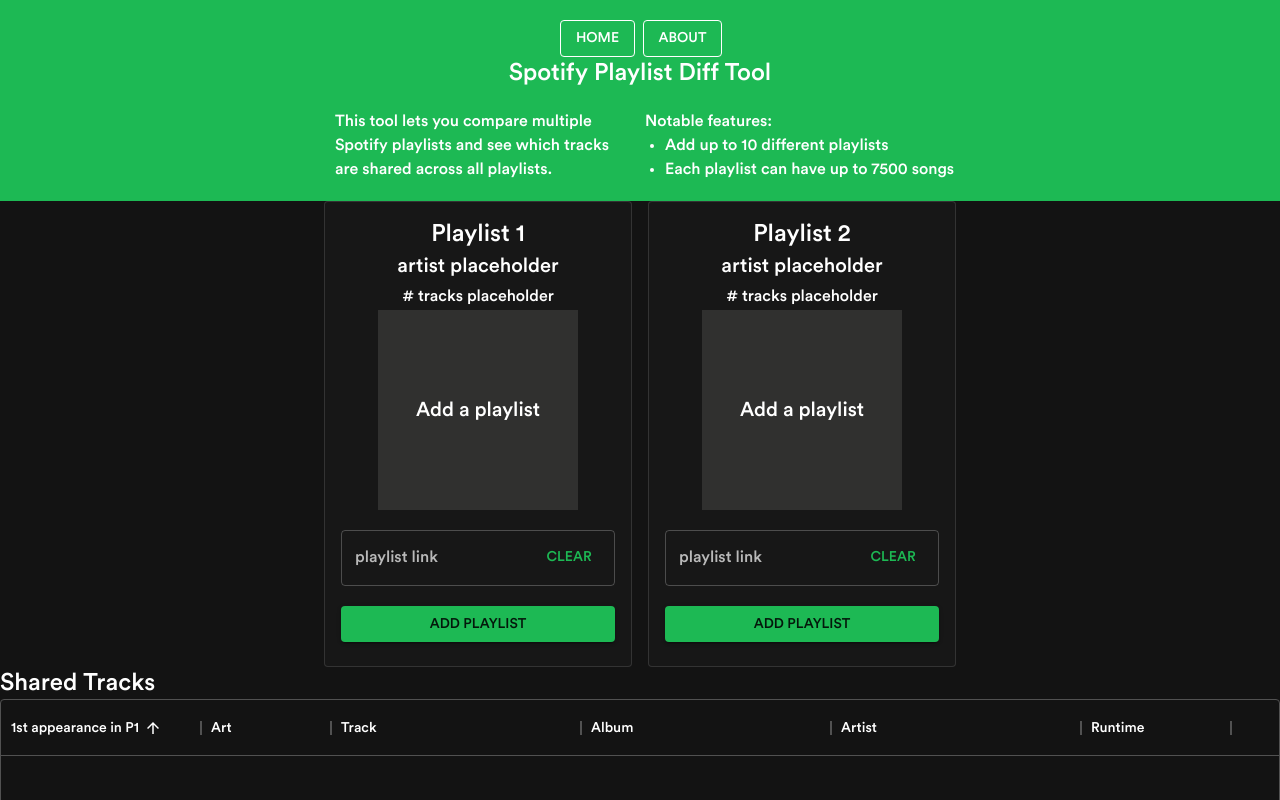
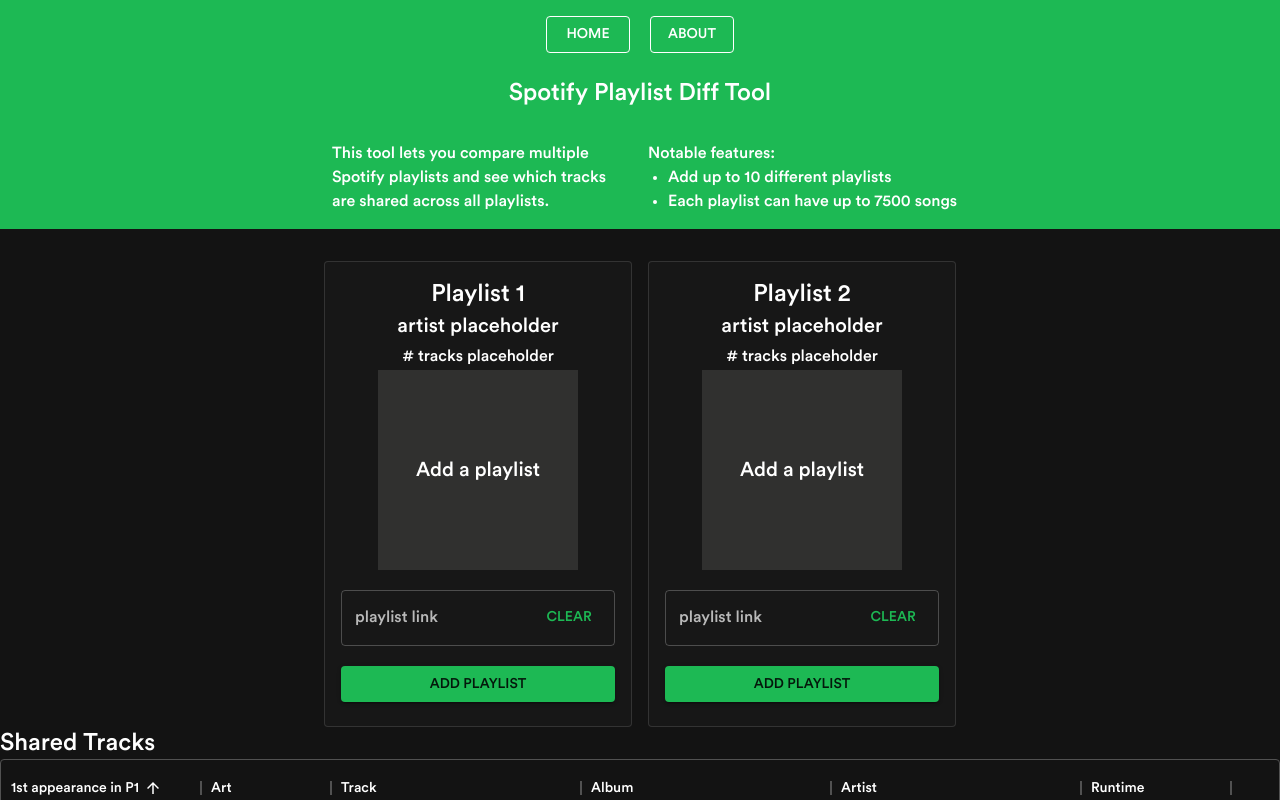
Before and after one commit to jakerm2002/spotify-playlist-diff, a Next.js app in the folder frontend/: page / in a window 1280 px wide. Shown: the top 800 px of the page. Built offline with nearby package versions, Linux system fonts and the light colour scheme.

Commit message:
changed button sizes and padding to em

```diff
--- a/frontend/src/Hero.tsx
+++ b/frontend/src/Hero.tsx
@@ -36,8 +36,8 @@
             <div id={heroStyles.bg}>
                 <div id={heroStyles.gridContainer}>
                     <div className={heroStyles.buttonContainer}>
-                        <Button variant="outlined" color="inherit" id={heroStyles.button}>Home</Button>
-                        <Button variant="outlined" color="inherit" id={heroStyles.button}>About</Button>
+                        <Button style={{minWidth: '6em'}} variant="outlined" color="inherit" id={heroStyles.button}>Home</Button>
+                        <Button style={{minWidth: '6em'}} variant="outlined" color="inherit" id={heroStyles.button}>About</Button>
                     </div>
                     <div className={heroStyles.textContainer}>
                         {/* <h1 id={heroStyles.heroText}>Spotify playlist diff tool</h1> */}
--- a/frontend/styles/heroStyles.module.css
+++ b/frontend/styles/heroStyles.module.css
@@ -1,9 +1,10 @@
 #bg {
     width: 100%;
     /* margin: 10px; */
-    padding: 20px;
+    padding: 1em;
     /* border-radius: 10px; */
     background-color: #1DB954;
+    margin-bottom: 2em;
 }
 
 .gridContainer {
@@ -18,16 +19,17 @@
 
 .buttonContainer {
     display: grid;
-    grid-template-columns: repeat(2, 45px);
+    grid-template-columns: repeat(2, 4em);
     column-gap: 40px;
     justify-content: center;
     justify-items: center;
     align-items: center;
+    margin-bottom: 1.5em;
 }
 
-.button {
-    width: 45px;
-}
+/* .button {
+    width: 5em;
+} */
 
 .textContainer {
     text-align: center;
@@ -44,8 +46,8 @@
     justify-items: center;
     align-items: center;
     row-gap: 5px;
-    column-gap: 10px;
-    margin-top: 20px;
+    column-gap: 1em;
+    margin-top: 2em;
   }
 
 .listContainer {
```
